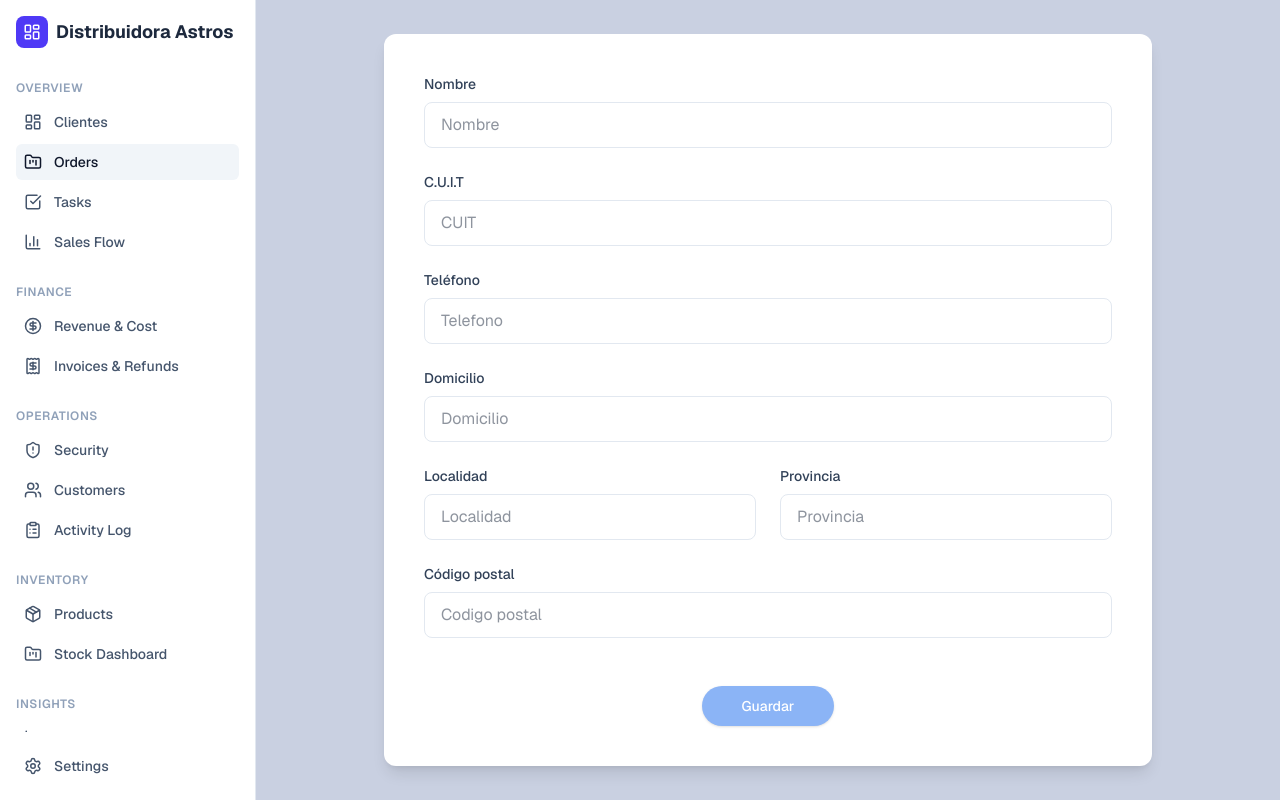
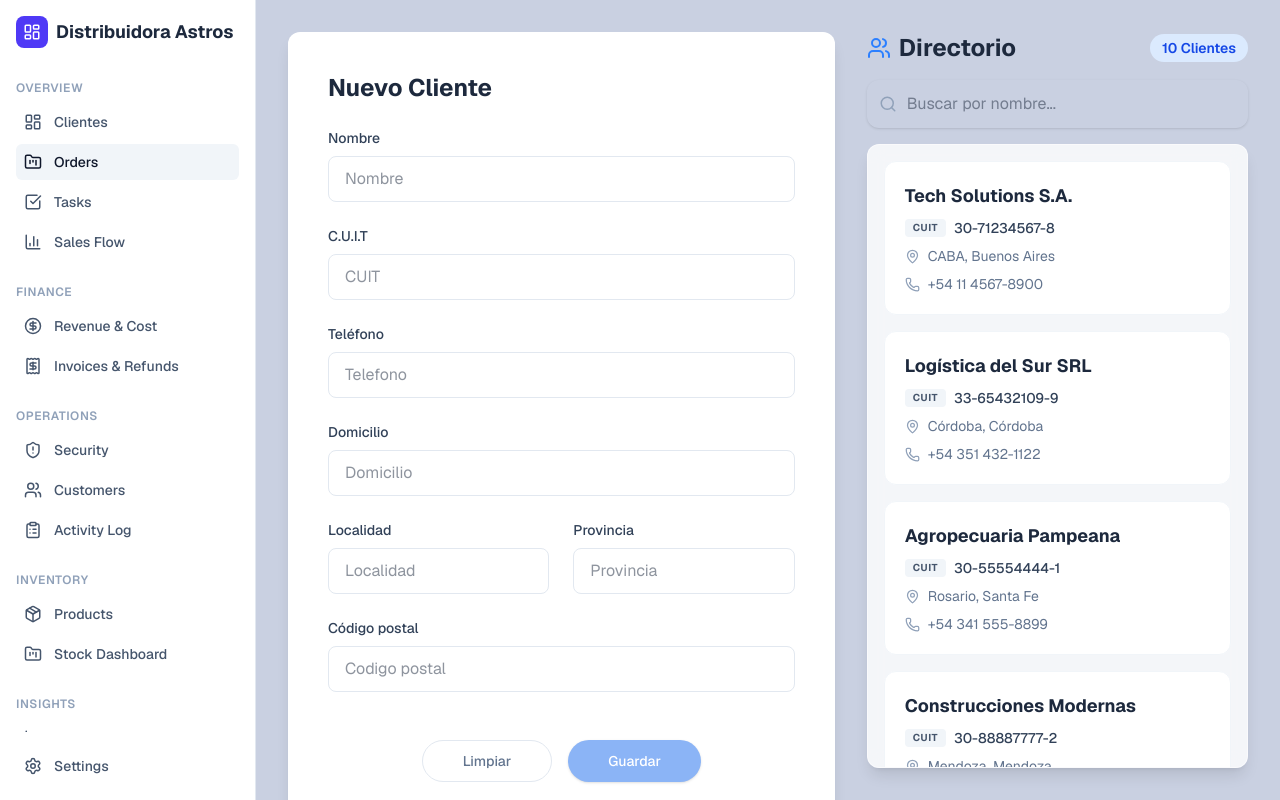
Before and after one commit to maticassagne/Astros_front, a Next.js app: page /clients in a window 1280 px wide. Built offline with nearby package versions, Linux system fonts and the light colour scheme.

Commit message:
add client list

```diff
--- a/src/app/clients/page.tsx
+++ b/src/app/clients/page.tsx
@@ -1,79 +1,171 @@
-import Sidebar from "@/components/Sidebar/sidebar";
+"use client";
+
+import React, { useState } from 'react';
+import Sidebar from '@/components/Sidebar/sidebar';
+import { Users, Search } from 'lucide-react';
+import { mockClients, Client } from '@/helpers/clients';
+import ClientCard from '@/components/ClientCard/ClientCard';
 
 const ClientsPage = () => {
+  const [searchQuery, setSearchQuery] = useState('');
+  const [selectedClient, setSelectedClient] = useState<Client | null>(null);
+  const [formData, setFormData] = useState({
+    nombre: '',
+    cuit: '',
+    telefono: '',
+    domicilio: '',
+    localidad: '',
+    provincia: '',
+    codigoPostal: ''
+  });
+
+  const handleSelectClient = (client: Client) => {
+    setSelectedClient(client);
+    setFormData({
+      nombre: client.nombre,
+      cuit: client.cuit,
+      telefono: client.telefono,
+      domicilio: client.domicilio,
+      localidad: client.localidad,
+      provincia: client.provincia,
+      codigoPostal: client.codigoPostal
+    });
+  };
+
+  const handleClearForm = () => {
+    setSelectedClient(null);
+    setFormData({
+      nombre: '', cuit: '', telefono: '', domicilio: '', localidad: '', provincia: '', codigoPostal: ''
+    });
+  };
+
+  const handleInputChange = (e: React.ChangeEvent<HTMLInputElement>) => {
+    const { id, value } = e.target;
+    setFormData(prev => ({ ...prev, [id]: value }));
+  };
+
+  const filteredClients = mockClients.filter(c =>
+    c.nombre.toLowerCase().includes(searchQuery.toLowerCase())
+  );
+
   return (
     <div className="flex h-screen bg-[#c9d0e1] text-slate-800 font-sans">
-      {/* Sidebar */}
       <Sidebar />
 
-      {/* Main Content Area */}
-      <main className="flex-1 flex flex-col h-full overflow-y-auto items-center justify-center p-8">
-        {/* Form Container */}
-        <div className="bg-white rounded-xl shadow-lg w-full max-w-3xl p-10 relative">
-          <form className="space-y-6">
-            {/* Nombre */}
-            <div>
-              <label htmlFor="Nombre" className="block text-sm font-medium text-slate-700 mb-2">
-                Nombre
-              </label>
-              <input id="Nombre" type="text" placeholder="Nombre" className="w-full border border-slate-200 rounded-lg px-4 py-2.5 focus:outline-none focus:ring-2 focus:ring-blue-500/50 focus:border-blue-500 transition-colors" />
+      <main className="flex-1 overflow-y-auto p-8">
+        <div className="max-w-7xl mx-auto grid grid-cols-1 xl:grid-cols-12 gap-8 h-full">
+
+          {/* Form Container (Left) */}
+          <div className="xl:col-span-7 bg-white rounded-xl shadow-lg p-10 relative">
+            <div className="flex items-center justify-between mb-6">
+              <h2 className="text-2xl font-bold text-slate-800">
+                {selectedClient ? 'Editar Cliente' : 'Nuevo Cliente'}
+              </h2>
+              {selectedClient && (
+                <span className="bg-amber-100 text-amber-700 py-1 px-3 rounded-full text-xs font-semibold">
+                  Modo Edición
+                </span>
+              )}
             </div>
 
-            {/* C.U.I.T. */}
+            <form className="space-y-6" onSubmit={(e) => e.preventDefault()}>
               <div>
-              <label htmlFor="CUIT" className="block text-sm font-medium text-slate-700 mb-2">
-                C.U.I.T
-              </label>
-              <input id="CUIT" type="text" placeholder="CUIT" className="w-full border border-slate-200 rounded-lg px-4 py-2.5 focus:outline-none focus:ring-2 focus:ring-blue-500/50 focus:border-blue-500 transition-colors" />
+                <label htmlFor="nombre" className="block text-sm font-medium text-slate-700 mb-2">Nombre</label>
+                <input id="nombre" value={formData.nombre} onChange={handleInputChange} type="text" placeholder="Nombre" className="w-full border border-slate-200 rounded-lg px-4 py-2.5 focus:outline-none focus:ring-2 focus:ring-blue-500/50 focus:border-blue-500 transition-colors" />
               </div>
 
-            {/* Telefono */}
               <div>
-              <label htmlFor="Telefono" className="block text-sm font-medium text-slate-700 mb-2">
-                Teléfono
-              </label>
-              <input id="Telefono" type="text" placeholder="Telefono" className="w-full border border-slate-200 rounded-lg px-4 py-2.5 focus:outline-none focus:ring-2 focus:ring-blue-500/50 focus:border-blue-500 transition-colors" />
+                <label htmlFor="cuit" className="block text-sm font-medium text-slate-700 mb-2">C.U.I.T</label>
+                <input id="cuit" value={formData.cuit} onChange={handleInputChange} type="text" placeholder="CUIT" className="w-full border border-slate-200 rounded-lg px-4 py-2.5 focus:outline-none focus:ring-2 focus:ring-blue-500/50 focus:border-blue-500 transition-colors" />
               </div>
 
-            {/* Domicilio */}
               <div>
-              <label htmlFor="Domicilio" className="block text-sm font-medium text-slate-700 mb-2">
-                Domicilio
-              </label>
-              <input id="Domicilio" type="text" placeholder="Domicilio" className="w-full border border-slate-200 rounded-lg px-4 py-2.5 focus:outline-none focus:ring-2 focus:ring-blue-500/50 focus:border-blue-500 transition-colors" />
+                <label htmlFor="telefono" className="block text-sm font-medium text-slate-700 mb-2">Teléfono</label>
+                <input id="telefono" value={formData.telefono} onChange={handleInputChange} type="text" placeholder="Telefono" className="w-full border border-slate-200 rounded-lg px-4 py-2.5 focus:outline-none focus:ring-2 focus:ring-blue-500/50 focus:border-blue-500 transition-colors" />
               </div>
 
-            {/* Localidad & Provincia Row */}
+              <div>
+                <label htmlFor="domicilio" className="block text-sm font-medium text-slate-700 mb-2">Domicilio</label>
+                <input id="domicilio" value={formData.domicilio} onChange={handleInputChange} type="text" placeholder="Domicilio" className="w-full border border-slate-200 rounded-lg px-4 py-2.5 focus:outline-none focus:ring-2 focus:ring-blue-500/50 focus:border-blue-500 transition-colors" />
+              </div>
+
               <div className="grid grid-cols-1 md:grid-cols-2 gap-6">
                 <div>
-                <label htmlFor="Localidad" className="block text-sm font-medium text-slate-700 mb-2">
-                  Localidad
-                </label>
-                <input id="Localidad" type="text" placeholder="Localidad" className="w-full border border-slate-200 rounded-lg px-4 py-2.5 focus:outline-none focus:ring-2 focus:ring-blue-500/50 focus:border-blue-500 transition-colors" />
+                  <label htmlFor="localidad" className="block text-sm font-medium text-slate-700 mb-2">Localidad</label>
+                  <input id="localidad" value={formData.localidad} onChange={handleInputChange} type="text" placeholder="Localidad" className="w-full border border-slate-200 rounded-lg px-4 py-2.5 focus:outline-none focus:ring-2 focus:ring-blue-500/50 focus:border-blue-500 transition-colors" />
                 </div>
                 <div>
-                <label htmlFor="Provincia" className="block text-sm font-medium text-slate-700 mb-2">
-                  Provincia
-                </label>
-                <input id="Provincia" type="text" placeholder="Provincia" className="w-full border border-slate-200 rounded-lg px-4 py-2.5 focus:outline-none focus:ring-2 focus:ring-blue-500/50 focus:border-blue-500 transition-colors" />
+                  <label htmlFor="provincia" className="block text-sm font-medium text-slate-700 mb-2">Provincia</label>
+                  <input id="provincia" value={formData.provincia} onChange={handleInputChange} type="text" placeholder="Provincia" className="w-full border border-slate-200 rounded-lg px-4 py-2.5 focus:outline-none focus:ring-2 focus:ring-blue-500/50 focus:border-blue-500 transition-colors" />
                 </div>
               </div>
 
-            {/* Codigo postal */}
               <div>
-              <label htmlFor="Codigo postal" className="block text-sm font-medium text-slate-700 mb-2">
-                Código postal
-              </label>
-              <input id="Codigo postal" type="text" placeholder="Codigo postal" className="w-full border border-slate-200 rounded-lg px-4 py-2.5 focus:outline-none focus:ring-2 focus:ring-blue-500/50 focus:border-blue-500 transition-colors" />
+                <label htmlFor="codigoPostal" className="block text-sm font-medium text-slate-700 mb-2">Código postal</label>
+                <input id="codigoPostal" value={formData.codigoPostal} onChange={handleInputChange} type="text" placeholder="Codigo postal" className="w-full border border-slate-200 rounded-lg px-4 py-2.5 focus:outline-none focus:ring-2 focus:ring-blue-500/50 focus:border-blue-500 transition-colors" />
               </div>
 
-            {/* Buttons */}
               <div className="pt-6 flex justify-center gap-4">
-              <button type="submit" className="px-10 py-2.5 bg-[#8bb4f6] text-white rounded-full text-sm font-medium hover:bg-blue-400 transition-colors shadow-sm min-w-[120px]">
-                Guardar
+                <button
+                  type="button"
+                  onClick={handleClearForm}
+                  className="px-10 py-2.5 border border-slate-200 rounded-full text-sm font-medium text-slate-500 hover:bg-slate-50 transition-colors min-w-[120px]"
+                >
+                  {selectedClient ? 'Cancelar' : 'Limpiar'}
+                </button>
+                <button
+                  type="submit"
+                  className={`px-10 py-2.5 text-white rounded-full text-sm font-medium transition-colors shadow-sm min-w-[120px] ${selectedClient ? 'bg-amber-500 hover:bg-amber-600' : 'bg-[#8bb4f6] hover:bg-blue-400'}`}
+                >
+                  {selectedClient ? 'Modificar' : 'Guardar'}
                 </button>
               </div>
             </form>
+          </div>
+
+          {/* List Container (Right) */}
+          <div className="xl:col-span-5 flex flex-col h-[calc(100vh-4rem)]">
+            <div className="flex items-center justify-between mb-4">
+              <h2 className="text-2xl font-bold text-slate-800 flex items-center gap-2">
+                <Users className="text-blue-500" />
+                Directorio
+              </h2>
+              <span className="bg-blue-100 text-blue-700 py-1 px-3 rounded-full text-sm font-semibold">
+                {filteredClients.length} Clientes
+              </span>
+            </div>
+
+            {/* Search Bar */}
+            <div className="mb-4 relative">
+              <Search className="absolute left-3 top-1/2 -translate-y-1/2 text-slate-400" size={18} />
+              <input
+                type="text"
+                placeholder="Buscar por nombre..."
+                value={searchQuery}
+                onChange={(e) => setSearchQuery(e.target.value)}
+                className="w-full pl-10 pr-4 py-3 rounded-xl shadow-sm border-none focus:ring-2 focus:ring-blue-500/50 transition-all outline-none"
+              />
+            </div>
+
+            {/* Scrollable list area */}
+            <div className="bg-white/80 backdrop-blur-sm rounded-xl shadow-lg p-4 flex-1 overflow-y-auto space-y-4 border border-white/50">
+              {filteredClients.length > 0 ? (
+                filteredClients.map((client) => (
+                  <ClientCard
+                    key={client.id}
+                    client={client}
+                    onClick={handleSelectClient}
+                    isSelected={selectedClient?.id === client.id}
+                  />
+                ))
+              ) : (
+                <div className="text-center py-8 text-slate-500">
+                  No se encontraron clientes con "{searchQuery}"
+                </div>
+              )}
+            </div>
+          </div>
+
         </div>
       </main>
     </div>
--- /dev/null
+++ b/src/components/ClientCard/ClientCard.tsx
@@ -0,0 +1,41 @@
+import React from 'react';
+import { MapPin, Phone } from 'lucide-react';
+import { Client } from '@/helpers/clients';
+
+interface ClientCardProps {
+  client: Client;
+  onClick: (client: Client) => void;
+  isSelected?: boolean;
+}
+
+const ClientCard: React.FC<ClientCardProps> = ({ client, onClick, isSelected }) => {
+  return (
+    <div
+      onClick={() => onClick(client)}
+      className={`bg-white p-5 border rounded-xl hover:shadow-md transition-all cursor-pointer group relative overflow-hidden ${isSelected ? 'border-blue-500 shadow-md ring-1 ring-blue-500' : 'border-slate-100 hover:border-blue-300'}`}
+    >
+      <div className={`absolute top-0 left-0 w-1 h-full bg-blue-500 transition-opacity ${isSelected ? 'opacity-100' : 'opacity-0 group-hover:opacity-100'}`}></div>
+
+      <h3 className={`font-bold text-lg transition-colors mb-2 ${isSelected ? 'text-blue-600' : 'text-slate-800 group-hover:text-blue-600'}`}>
+        {client.nombre}
+      </h3>
+
+      <div className="text-sm text-slate-500 space-y-2">
+        <p className="flex items-center gap-2">
+          <span className="inline-flex items-center justify-center bg-slate-100 text-slate-600 text-[10px] font-bold px-2 py-0.5 rounded uppercase tracking-wider">CUIT</span>
+          <span className="font-medium text-slate-700">{client.cuit}</span>
+        </p>
+        <p className="flex items-center gap-2">
+          <MapPin size={15} className="text-slate-400" />
+          {client.localidad}, {client.provincia}
+        </p>
+        <p className="flex items-center gap-2">
+          <Phone size={15} className="text-slate-400" />
+          {client.telefono}
+        </p>
+      </div>
+    </div>
+  );
+};
+
+export default ClientCard;
--- /dev/null
+++ b/src/helpers/clients.ts
@@ -0,0 +1,113 @@
+export interface Client {
+  id: string;
+  nombre: string;
+  cuit: string;
+  telefono: string;
+  domicilio: string;
+  localidad: string;
+  provincia: string;
+  codigoPostal: string;
+}
+
+export const mockClients: Client[] = [
+  {
+    id: "1",
+    nombre: "Tech Solutions S.A.",
+    cuit: "30-71234567-8",
+    telefono: "+54 11 4567-8900",
+    domicilio: "Av. Corrientes 1234",
+    localidad: "CABA",
+    provincia: "Buenos Aires",
+    codigoPostal: "1043",
+  },
+  {
+    id: "2",
+    nombre: "Logística del Sur SRL",
+    cuit: "33-65432109-9",
+    telefono: "+54 351 432-1122",
+    domicilio: "Bv. San Juan 450",
+    localidad: "Córdoba",
+    provincia: "Córdoba",
+    codigoPostal: "5000",
+  },
+  {
+    id: "3",
+    nombre: "Agropecuaria Pampeana",
+    cuit: "30-55554444-1",
+    telefono: "+54 341 555-8899",
+    domicilio: "Ruta 9 Km 280",
+    localidad: "Rosario",
+    provincia: "Santa Fe",
+    codigoPostal: "2000",
+  },
+  {
+    id: "4",
+    nombre: "Construcciones Modernas",
+    cuit: "30-88887777-2",
+    telefono: "+54 261 423-4567",
+    domicilio: "San Martín 890",
+    localidad: "Mendoza",
+    provincia: "Mendoza",
+    codigoPostal: "5500",
+  },
+  {
+    id: "5",
+    nombre: "Distribuidora Norte",
+    cuit: "30-11112222-3",
+    telefono: "+54 387 431-2233",
+    domicilio: "Belgrano 1500",
+    localidad: "Salta",
+    provincia: "Salta",
+    codigoPostal: "4400",
+  },
+  {
+    id: "6",
+    nombre: "Servicios IT Globales",
+    cuit: "30-99990000-4",
+    telefono: "+54 11 5555-4444",
+    domicilio: "Alicia Moreau de Justo 550",
+    localidad: "CABA",
+    provincia: "Buenos Aires",
+    codigoPostal: "1107",
+  },
+  {
+    id: "7",
+    nombre: "Industrias Metálicas",
+    cuit: "33-22223333-5",
+    telefono: "+54 221 482-1111",
+    domicilio: "Calle 50 y 120",
+    localidad: "La Plata",
+    provincia: "Buenos Aires",
+    codigoPostal: "1900",
+  },
+  {
+    id: "8",
+    nombre: "Retail Centro",
+    cuit: "30-44445555-6",
+    telefono: "+54 343 422-3344",
+    domicilio: "Urquiza 800",
+    localidad: "Paraná",
+    provincia: "Entre Ríos",
+    codigoPostal: "3100",
+  },
+  {
+    id: "9",
+    nombre: "Farmacéutica Andina",
+    cuit: "33-77778888-7",
+    telefono: "+54 381 433-5566",
+    domicilio: "25 de Mayo 1100",
+    localidad: "San Miguel de Tucumán",
+    provincia: "Tucumán",
+    codigoPostal: "4000",
+  },
+  {
+    id: "10",
+    nombre: "Turismo Austral",
+    cuit: "30-66667777-8",
+    telefono: "+54 2901 42-8899",
+    domicilio: "San Martín 400",
+    localidad: "Ushuaia",
+    provincia: "Tierra del Fuego",
+    codigoPostal: "9410",
+  }
+];
```
Lines whose indentation alone changed are shown as unchanged.
